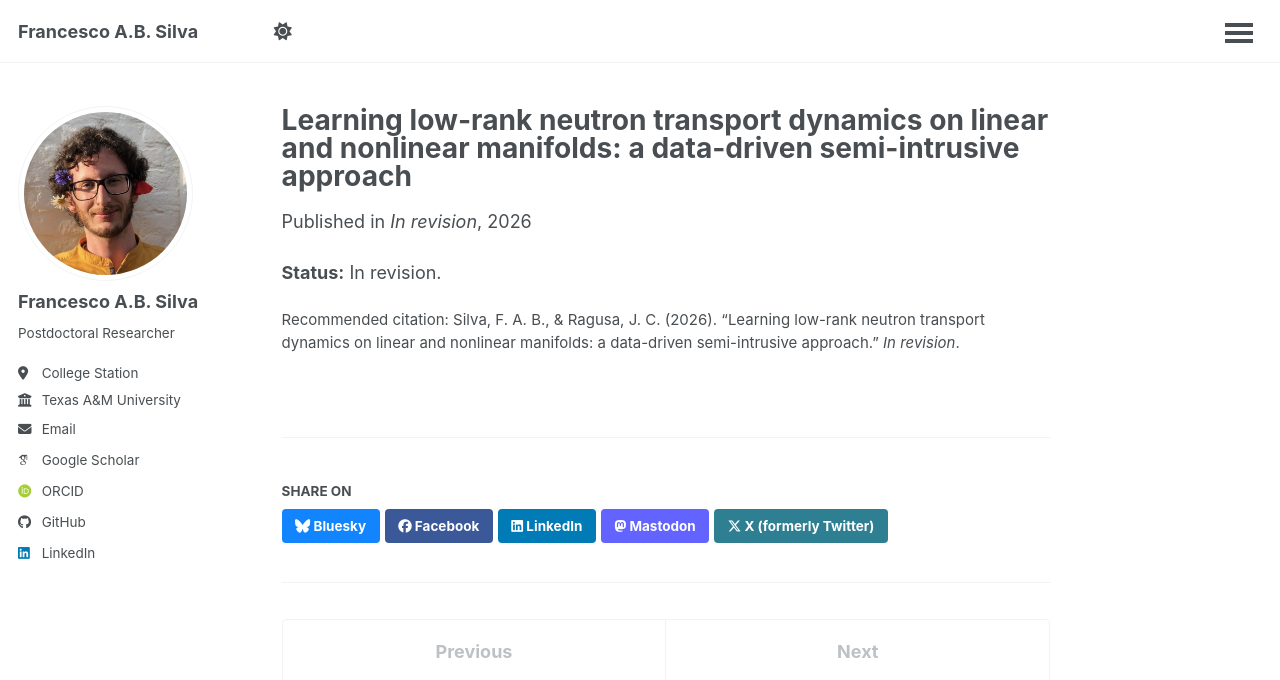
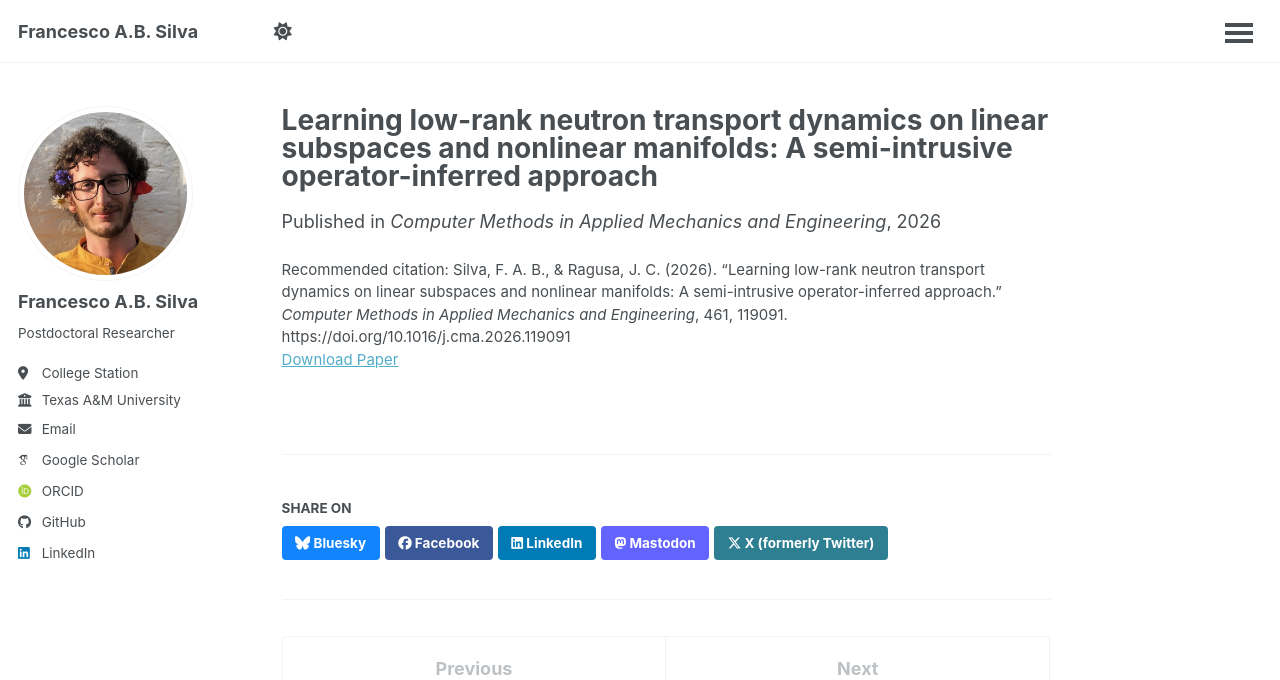
Before and after one commit to FrancescoSilva/francescosilva.github.io, a Jekyll site: the page built from _publications/2026-03-04-learning-low-rank-neutron-transport-dynamics-on-linear-and-nonlinear-manifolds-a-data-driven-semi-intrusive-approach.md, in a window 1280 px wide and 963 px high, cut to the strip 0-680 px from the top of the window. Built offline with Jekyll 4.4.1, drawn with Linux system fonts in a browser that asks for light colours; some web fonts are replaced.

Commit message:
Revise publication details for neutron transport dynamics
Updated the title and details of the publication entry, including the date, venue, and citation format.

```diff
--- a/_publications/2026-03-04-learning-low-rank-neutron-transport-dynamics-on-linear-and-nonlinear-manifolds-a-data-driven-semi-intrusive-approach.md
+++ b/_publications/2026-03-04-learning-low-rank-neutron-transport-dynamics-on-linear-and-nonlinear-manifolds-a-data-driven-semi-intrusive-approach.md
@@ -1,12 +1,12 @@
 ---
-title: "Learning low-rank neutron transport dynamics on linear and nonlinear manifolds: a data-driven semi-intrusive approach"
+title: "Learning low-rank neutron transport dynamics on linear subspaces and nonlinear manifolds: A semi-intrusive operator-inferred approach"
 collection: publications
 category: manuscripts
 permalink: /publication/2026-03-04-learning-low-rank-neutron-transport-dynamics-on-linear-and-nonlinear-manifolds-a-data-driven-semi-intrusive-approach
-excerpt: 'Status: In revision.'
-date: 2026-03-04
-venue: "In revision"
-citation: 'Silva, F. A. B., & Ragusa, J. C. (2026). “Learning low-rank neutron transport dynamics on linear and nonlinear manifolds: a data-driven semi-intrusive approach.” <i>In revision</i>.'
+excerpt: 'Low-rank neutron transport dynamics on linear subspaces and nonlinear manifolds using a semi-intrusive operator-inferred approach.'
+date: 2026-01-01
+venue: "Computer Methods in Applied Mechanics and Engineering"
+paperurl: "https://doi.org/10.1016/j.cma.2026.119091"
+doi: "10.1016/j.cma.2026.119091"
+citation: 'Silva, F. A. B., & Ragusa, J. C. (2026). “Learning low-rank neutron transport dynamics on linear subspaces and nonlinear manifolds: A semi-intrusive operator-inferred approach.” <i>Computer Methods in Applied Mechanics and Engineering</i>, 461, 119091. https://doi.org/10.1016/j.cma.2026.119091'
 ---
-
-**Status:** In revision.
```
